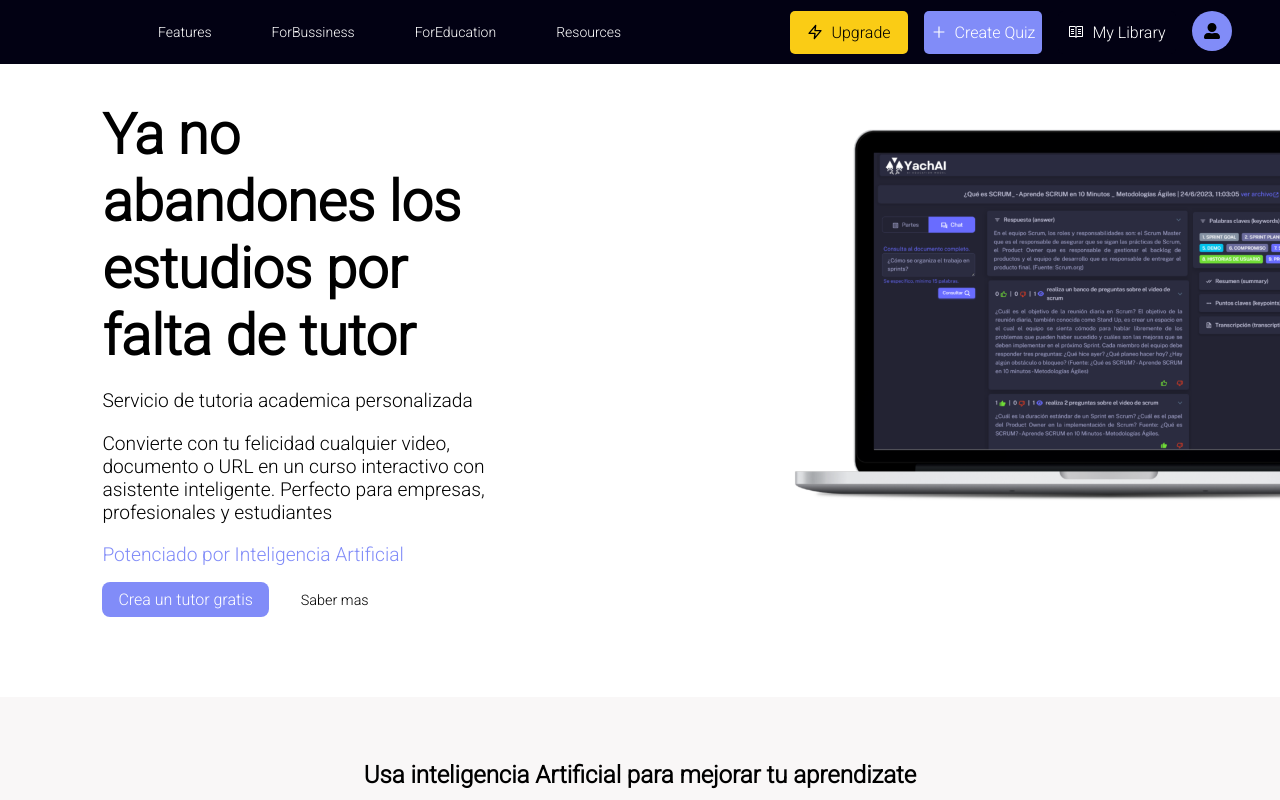
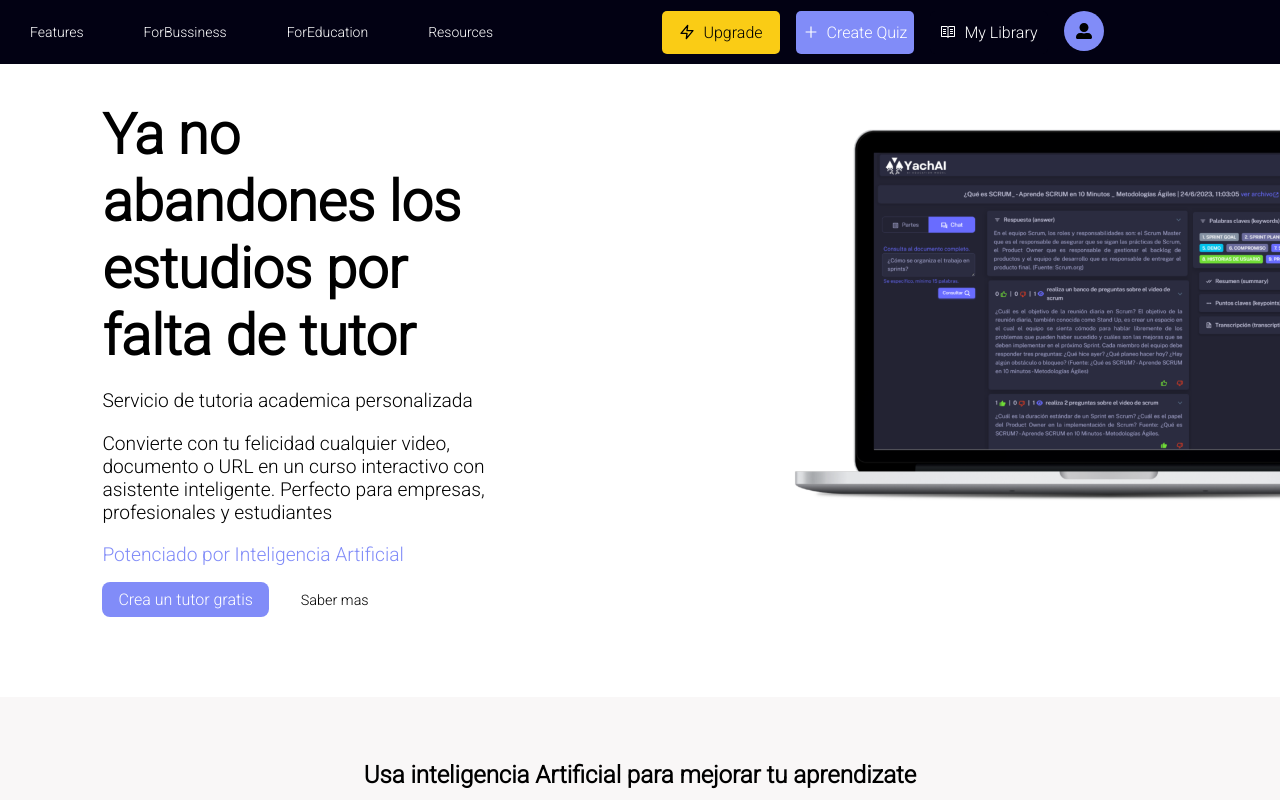
Before and after one commit to pdroariasvilela/Proveedy-Challenge-Frontend-PedroAriasVilela, a React (Vite) app: page / in a window 1280 px wide. Shown: the top 800 px of the page. Built offline with nearby package versions, Linux system fonts and the light colour scheme.

Commit message:
update: navBar menubar

```diff
--- a/src/components/banner.jsx
+++ b/src/components/banner.jsx
@@ -21,6 +21,10 @@ const BoxLeft = styled.div`
     display: flex;
     flex-direction: column;
     justify-content: center;
+    @media (max-width: 999px) {
+      margin-left: -20%;
+    }
+
 `;
 
 const BoxRigth = styled.div`
--- a/src/components/navbar.jsx
+++ b/src/components/navbar.jsx
@@ -2,30 +2,31 @@ import styled from "@emotion/styled";
 import { FiZap } from "react-icons/fi";
 import { AiOutlinePlus } from "react-icons/ai";
 import { VscBook } from "react-icons/vsc";
-import {FaUserAlt} from "react-icons/fa";
+import { FaUserAlt } from "react-icons/fa";
 
 const Container = styled.div`
   width: 100%;
   background: #020113;
-    display: flex;
-    justify-content: right;
-    flex-wrap: wrap;
 `;
 
 const Nav = styled.div`
   background: #020113;
-    width:  90%;
+  width: 90%;
   display: flex;
   justify-content: space-between;
   height: 4rem;
   flex-shrink: 0;
   align-items: center;
   flex-wrap: wrap;
-`
+
+  @media (max-width: 1125px) {
+    justify-content: flex-end;
+  }
+`;
 
 const ButtonUp = styled.div`
   display: flex;
-    background: #FACC15;
+  background: #facc15;
   border-radius: 5px;
   width: 7.375rem;
   height: 2.6875rem;
@@ -33,13 +34,17 @@ const ButtonUp = styled.div`
   align-items: center;
   cursor: pointer;
   gap: 0.5rem;
-`
+
+  @media (max-width: 1125px) {
+    display: none;
+  }
+`;
 
 const Left = styled.div`
   display: flex;
   flex-wrap: wrap;
 
-    a{
+  a {
     color: #fff;
     text-decoration: none;
     padding: 0 20px;
@@ -48,12 +53,20 @@ const Left = styled.div`
     line-height: 1.5;
     margin: 0 10px;
   }
+
+  @media (max-width: 1125px) {
+    display: none;
+  }
 `;
 
 const Rigth = styled.div`
   display: flex;
   flex-wrap: wrap;
   gap: 1rem;
+
+  @media (max-width: 1125px) {
+    gap: 0.5rem;
+  }
 `;
 
 const User = styled.div`
@@ -63,18 +76,31 @@ margin-right: 3rem;
   flex-shrink: 0;
   background: #fff;
   border-radius: 624.9375rem;
-    background: #818CF8;
+  background: #818cf8;
   display: flex;
   justify-content: center;
   align-items: center;
-`
 
-function NavBar(){
-    return(
+  @media (max-width: 1125px) {
+    display: none;
+  }
+`;
+
+const MenuIcon = styled.div`
+  display: none;
+  font-size: 1.5rem;
+  cursor: pointer;
+  color: #fff;
+
+  @media (max-width: 1125px) {
+    display: block;
+  }
+`;
+
+function NavBar() {
+  return (
     <Container>
-
       <Nav>
-
         <Left>
           <a href="">Features</a>
           <a href="">ForBussiness</a>
@@ -83,15 +109,24 @@ function NavBar(){
         </Left>
 
         <Rigth>
-                <ButtonUp><FiZap/>Upgrade</ButtonUp>
-                <ButtonUp style={{background:"#818CF8" , color:"#fff"}}><AiOutlinePlus/> Create Quiz</ButtonUp>
-                <ButtonUp style={{background:"#020113" , color:"#ffff"}}><VscBook/> My Library</ButtonUp>
-                <User><FaUserAlt/></User>
+          <ButtonUp>
+            <FiZap />
+            Upgrade
+          </ButtonUp>
+          <ButtonUp style={{ background: "#818CF8", color: "#fff" }}>
+            <AiOutlinePlus /> Create Quiz
+          </ButtonUp>
+          <ButtonUp style={{ background: "#020113", color: "#ffff" }}>
+            <VscBook /> My Library
+          </ButtonUp>
+          <User>
+            <FaUserAlt />
+          </User>
+          <MenuIcon>☰</MenuIcon>
         </Rigth>
-
       </Nav>
     </Container>
-    )
+  );
 }
 
 export default NavBar;
```
Lines whose indentation alone changed are shown as unchanged.
